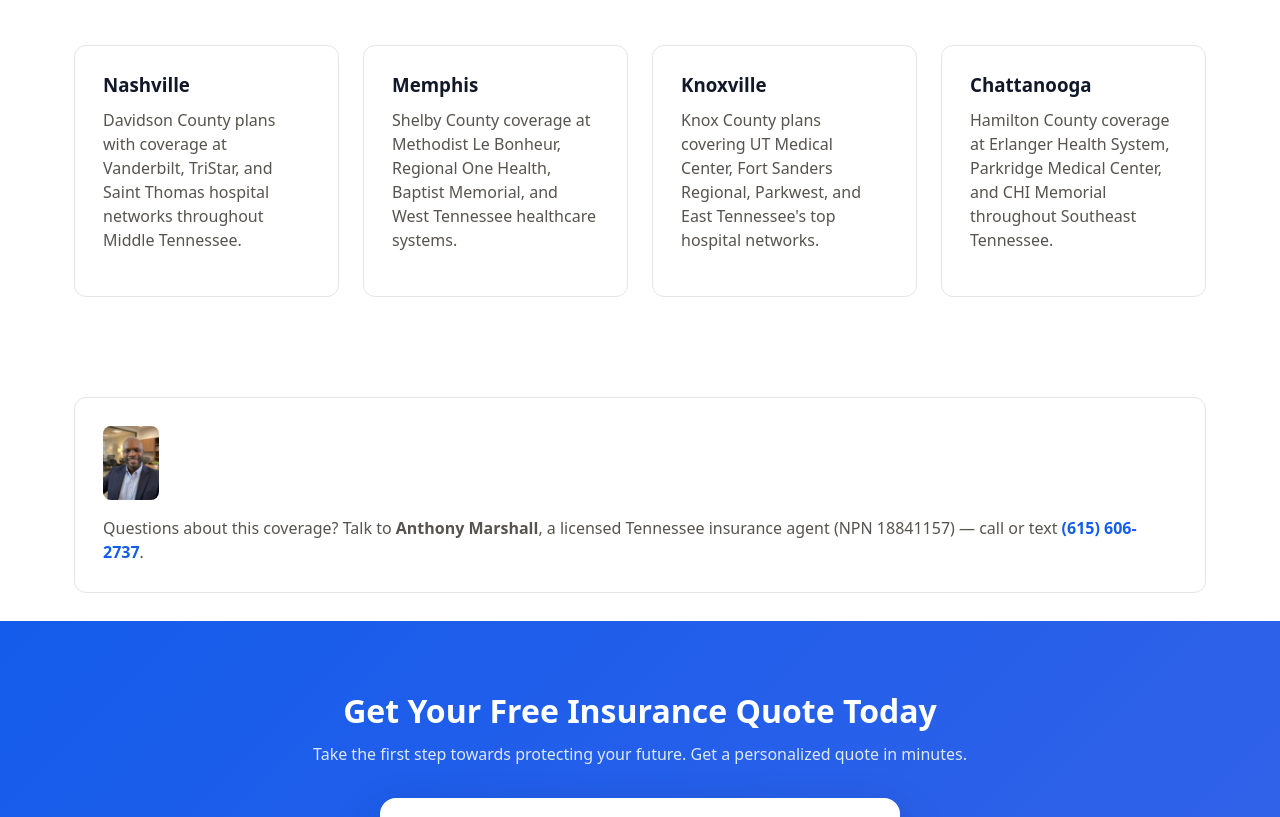
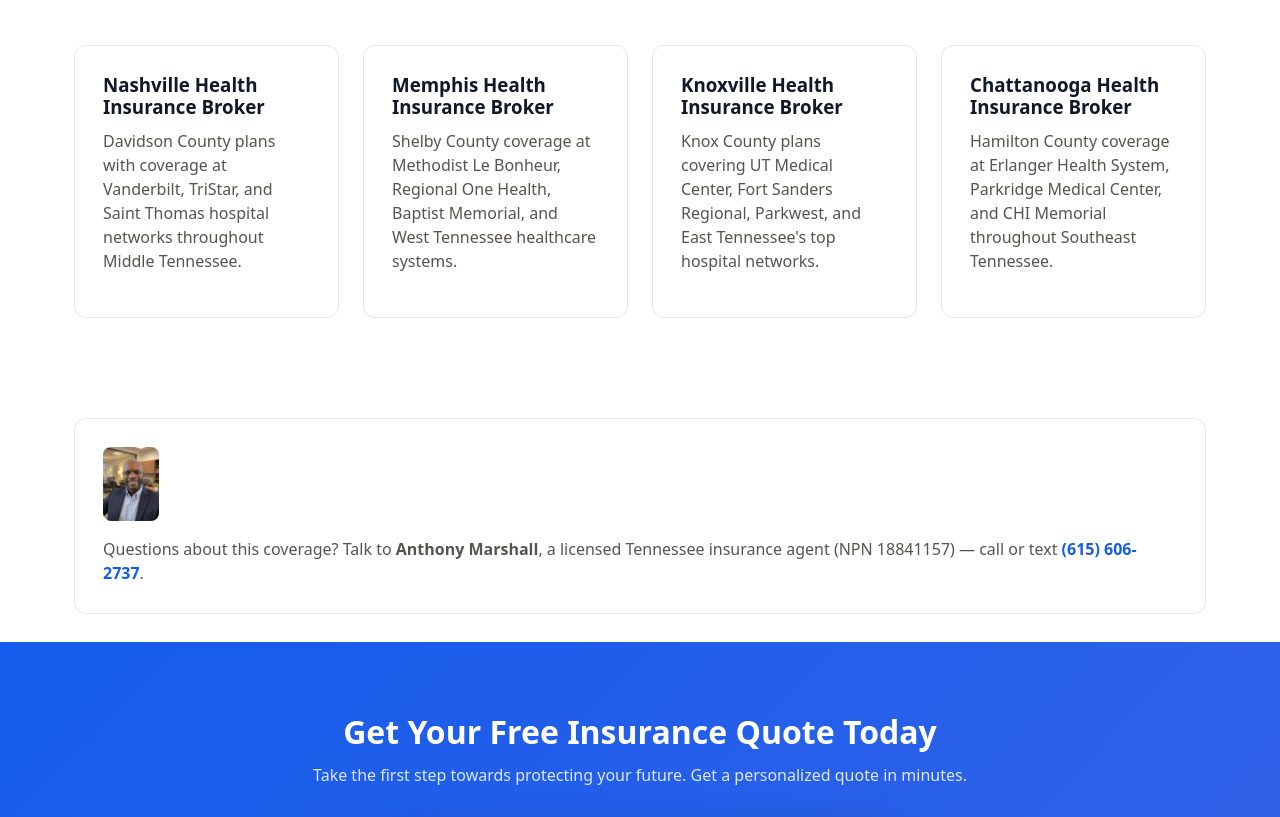
Before and after one commit to whlantmar-boop/MegaSureInsurance, a plain HTML site: page health.html in a window 1280 px wide. Shown: the part 4848-5665 px from the top of the page. Drawn offline with Linux system fonts and the light colour scheme.

Commit message:
SEO: add health insurance broker keyword to city card headings on health hub

```diff
--- a/health.html
+++ b/health.html
@@ -328,10 +328,10 @@
       <p>Find health insurance tailored to your city. Get local hospital networks, city-specific costs, and expert guidance for your area.</p>
     </div>
     <div class="grid grid-4">
-      <a href="/health/tennessee/nashville.html" class="card" style="text-decoration:none;display:block;"><h3>Nashville</h3><p>Davidson County plans with coverage at Vanderbilt, TriStar, and Saint Thomas hospital networks throughout Middle Tennessee.</p></a>
-      <a href="/health/tennessee/memphis.html" class="card" style="text-decoration:none;display:block;"><h3>Memphis</h3><p>Shelby County coverage at Methodist Le Bonheur, Regional One Health, Baptist Memorial, and West Tennessee healthcare systems.</p></a>
-      <a href="/health/tennessee/knoxville.html" class="card" style="text-decoration:none;display:block;"><h3>Knoxville</h3><p>Knox County plans covering UT Medical Center, Fort Sanders Regional, Parkwest, and East Tennessee's top hospital networks.</p></a>
-      <a href="/health/tennessee/chattanooga.html" class="card" style="text-decoration:none;display:block;"><h3>Chattanooga</h3><p>Hamilton County coverage at Erlanger Health System, Parkridge Medical Center, and CHI Memorial throughout Southeast Tennessee.</p></a>
+      <a href="/health/tennessee/nashville.html" class="card" style="text-decoration:none;display:block;"><h3>Nashville Health Insurance Broker</h3><p>Davidson County plans with coverage at Vanderbilt, TriStar, and Saint Thomas hospital networks throughout Middle Tennessee.</p></a>
+      <a href="/health/tennessee/memphis.html" class="card" style="text-decoration:none;display:block;"><h3>Memphis Health Insurance Broker</h3><p>Shelby County coverage at Methodist Le Bonheur, Regional One Health, Baptist Memorial, and West Tennessee healthcare systems.</p></a>
+      <a href="/health/tennessee/knoxville.html" class="card" style="text-decoration:none;display:block;"><h3>Knoxville Health Insurance Broker</h3><p>Knox County plans covering UT Medical Center, Fort Sanders Regional, Parkwest, and East Tennessee's top hospital networks.</p></a>
+      <a href="/health/tennessee/chattanooga.html" class="card" style="text-decoration:none;display:block;"><h3>Chattanooga Health Insurance Broker</h3><p>Hamilton County coverage at Erlanger Health System, Parkridge Medical Center, and CHI Memorial throughout Southeast Tennessee.</p></a>
     </div>
   </div>
 </section>
```
